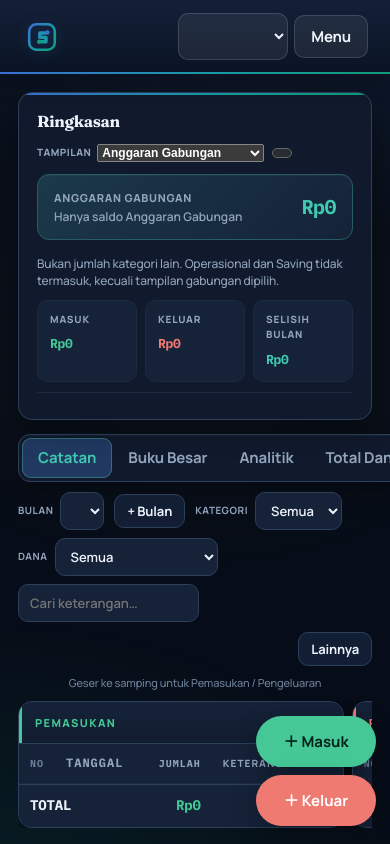
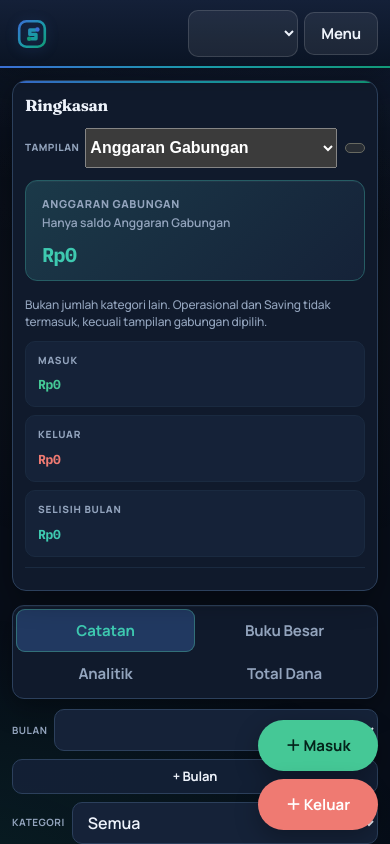
Before and after one commit to zanalpha/sintesa-keuangan, a website with bundled scripts: page public/index.html in a window 390 px wide. Both pictures are taken after typing "Sample", "Sample123" into the empty fields and a click on the button "Masuk". Shown: the top 844 px of the page. Built offline with nearby package versions, Linux system fonts and the light colour scheme; files whose address does not match are found by name.

Commit message:
Sesuaikan tampilan untuk ponsel dan browser komputer.
Filter, ringkasan, dan dialog mengikuti lebar layar. Di komputer area kerja sedikit lebih longgar.

```diff
--- a/public/index.html
+++ b/public/index.html
@@ -2,7 +2,7 @@
 <html lang="id">
   <head>
     <meta charset="UTF-8" />
-    <meta name="viewport" content="width=device-width, initial-scale=1.0" />
+    <meta name="viewport" content="width=device-width, initial-scale=1.0, viewport-fit=cover" />
     <title>Sistem Pencatatan Keuangan — PT Sintesa Data Semesta</title>
     <meta name="description" content="Sistem pencatatan pemasukan & pengeluaran PT Sintesa Data Semesta." />
     <link rel="icon" href="/logo.svg" />
--- a/public/style.css
+++ b/public/style.css
@@ -836,6 +836,42 @@ a:focus-visible, button:focus-visible, input:focus-visible, select:focus-visible
   .icon-btn { min-height: 44px; min-width: 44px; }
 }
 
+/* Ponsel: filter dan ringkasan selebar layar. Komputer: area kerja lebih longgar. */
+@media (max-width: 720px) {
+  .container { padding: 12px 12px calc(124px + env(safe-area-inset-bottom)); }
+  .topbar { padding: max(10px, env(safe-area-inset-top)) 12px 10px; }
+  .home-dash { padding: 12px; }
+  .home-dash-tools { width: 100%; justify-content: space-between; }
+  .home-scope-pick { flex: 1; min-width: 0; }
+  .home-scope-pick select { width: 100%; max-width: none; min-height: 40px; font-size: 16px; }
+  .home-dash-month { max-width: none; }
+  .home-balance { flex-direction: column; align-items: flex-start; }
+  .home-balance-copy { min-width: 0; }
+  .view-toggle { width: 100%; display: flex; flex-wrap: wrap; }
+  .vt-btn { flex: 1 1 46%; padding: 10px 8px; }
+  .tool-filters { width: 100%; display: grid; grid-template-columns: 1fr 1fr; }
+  .field-inline, .field-inline.search { width: 100%; min-width: 0; }
+  .field-inline.search { grid-column: 1 / -1; }
+  .field-inline select, .field-inline input,
+  .tool-filters input, .tool-filters select,
+  .field-inline.search input { width: 100%; max-width: none; min-width: 0; font-size: 16px; }
+  .toolbar-right { margin-left: 0; }
+  .mobile-fab { right: max(12px, env(safe-area-inset-right)); bottom: max(14px, env(safe-area-inset-bottom)); }
+  .modal:not(.modal-tx) { align-items: flex-end; padding: 0; }
+  .modal:not(.modal-tx) .modal-box {
+    max-width: none; border-radius: 16px 16px 0 0; max-height: 88vh;
+    padding-bottom: calc(20px + env(safe-area-inset-bottom));
+  }
+}
+@media (max-width: 420px) {
+  .tool-filters, .home-dash-stats { grid-template-columns: 1fr; }
+}
+@media (min-width: 1100px) {
+  .container { max-width: 1180px; padding: 22px 28px 80px; }
+  .home-dash { padding: 20px 22px; }
+  .table-wrap { max-height: min(68vh, 680px); }
+}
+
 /* ============================================================
    LAPORAN CETAK / PDF — dokumen resmi, dibangun oleh buildPrintReport().
    Seluruh UI aplikasi disembunyikan; hanya #print-report yang tampil.
```
